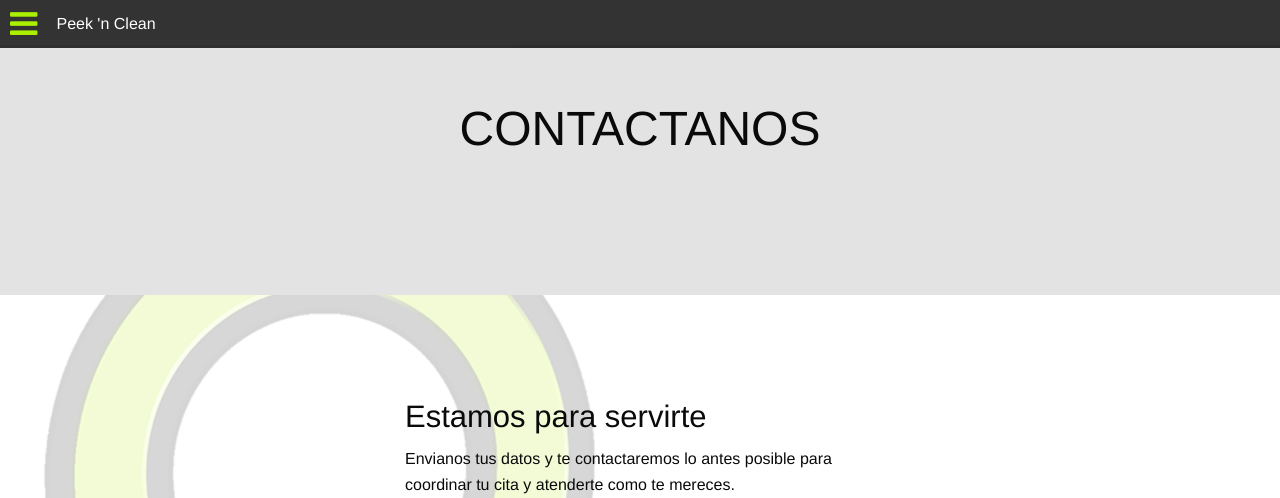
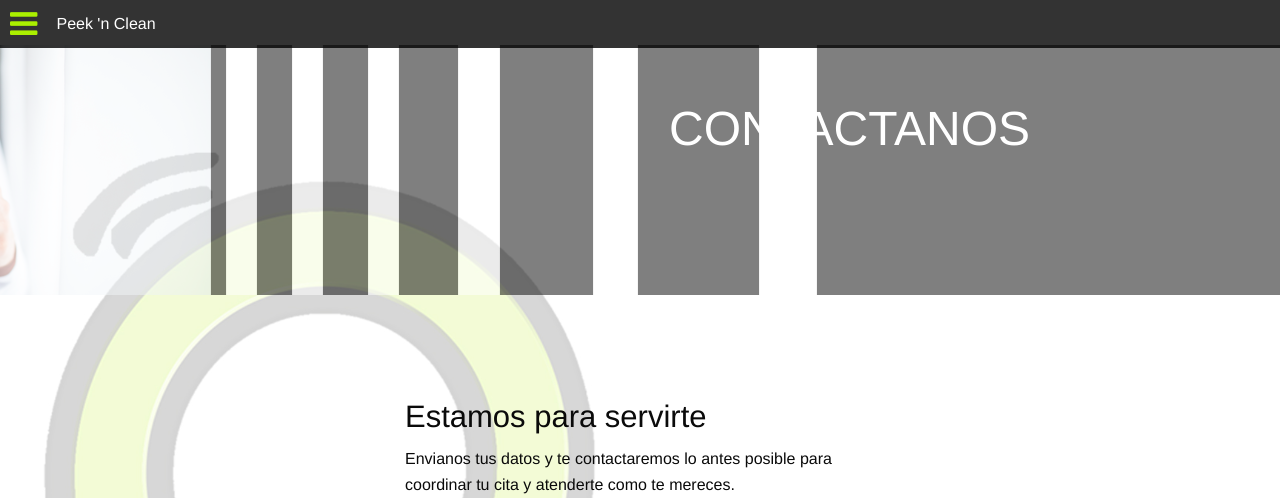
Before and after one commit to jsgarcias/pnc, a PHP site: page /contacto.html in a window 1280 px wide. Shown: the top 498 px of the page. Run offline with PHP 8.4, Linux system fonts and the light colour scheme.

Commit message:
primeras pruebas de imagenes

```diff
--- a/contacto.html
+++ b/contacto.html
@@ -44,7 +44,7 @@
                 </div>
                 <div class="grid-container" style="padding-top: 45px;">
                     <div class="grid-x grid-padding-x">
-                        <div class="large-12 cell gris box--large">
+                        <div class="large-12 cell gris imagenTitulo">
                             <h1>CONTACTANOS</h1>
                         </div>
                     </div>
--- a/css/app.css
+++ b/css/app.css
@@ -140,17 +140,39 @@ width:100%!important;
 	width:100%;
 }
 
+[class*="imagenTitulo"] {
 
-.imagenTitulo{
+ 	background:url('../img/contactanos1.png') no-repeat;
+    	height: 250px;
+    	color: #FFFFFF;
+    	margin-bottom:100px;
+    	text-align: right;
+    	padding-right:250px;
+    	padding-top:50px;
+    	background-attachment: fixed;
 
-    height: 250px;
-    margin-bottom:100px;
-    text-align: center;
-    padding-top:50px;
-    background:url('../img/digital.png') no-repeat;
-
+   	background-position: center top;
 }
 
+
+
+@media print, screen and (min-width: 40em) {
+	.imagenTitulo{
+
+   	background:url('../img/contactanos1.png') no-repeat;
+    	height: 250px;
+    	color: #FFFFFF;
+    	margin-bottom:100px;
+    	text-align: right;
+    	padding-right:250px;
+    	padding-top:50px;
+    	background-attachment: fixed;
+
+   	background-position: center top;
+    opacity: 0.5;
+
+	}
+}
 
 
 .divBorde
```
Also changed, not shown: img/contactanos.png (added), img/contactanos1.png (added), img/quehacemos4.png (added).
